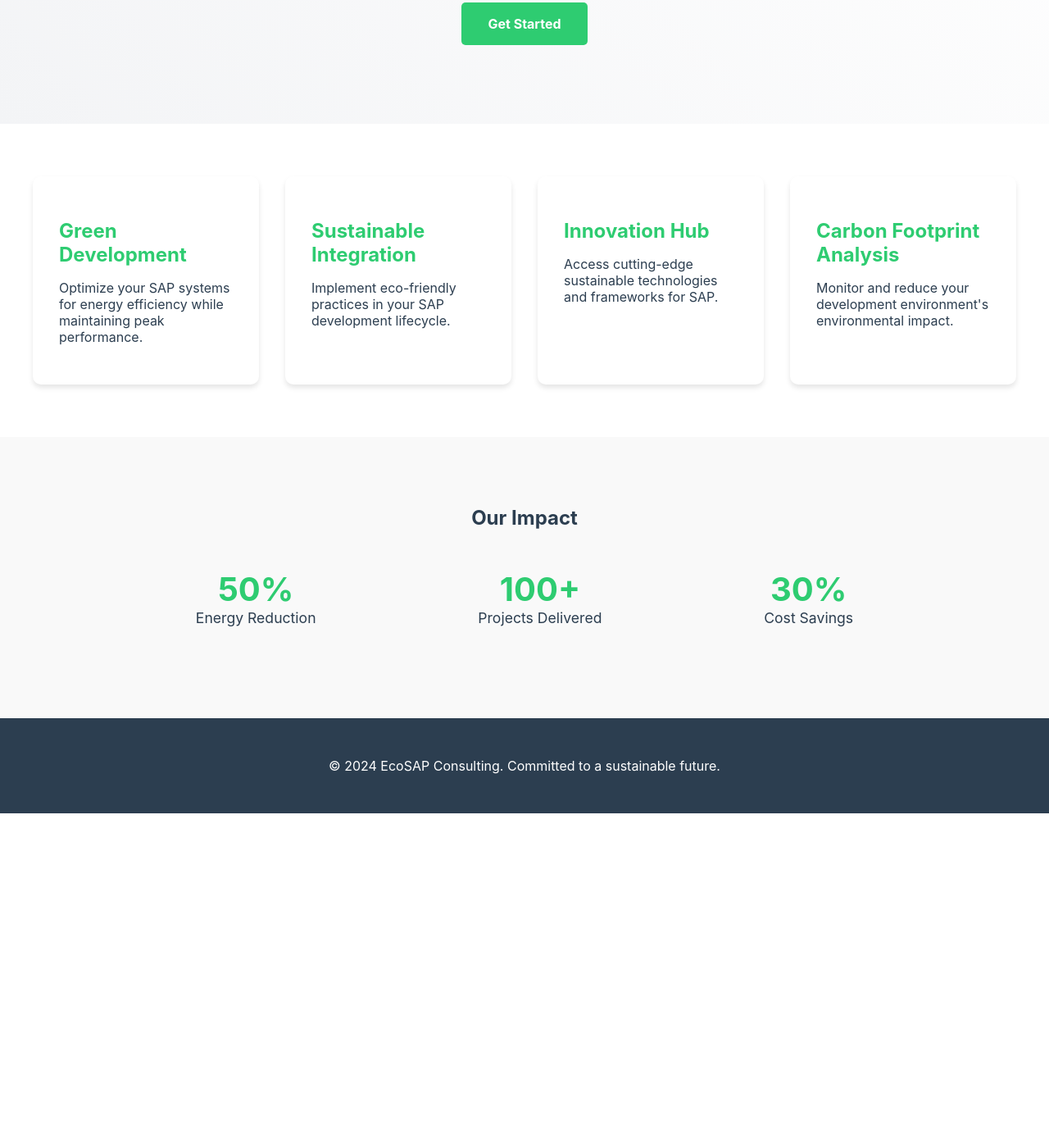
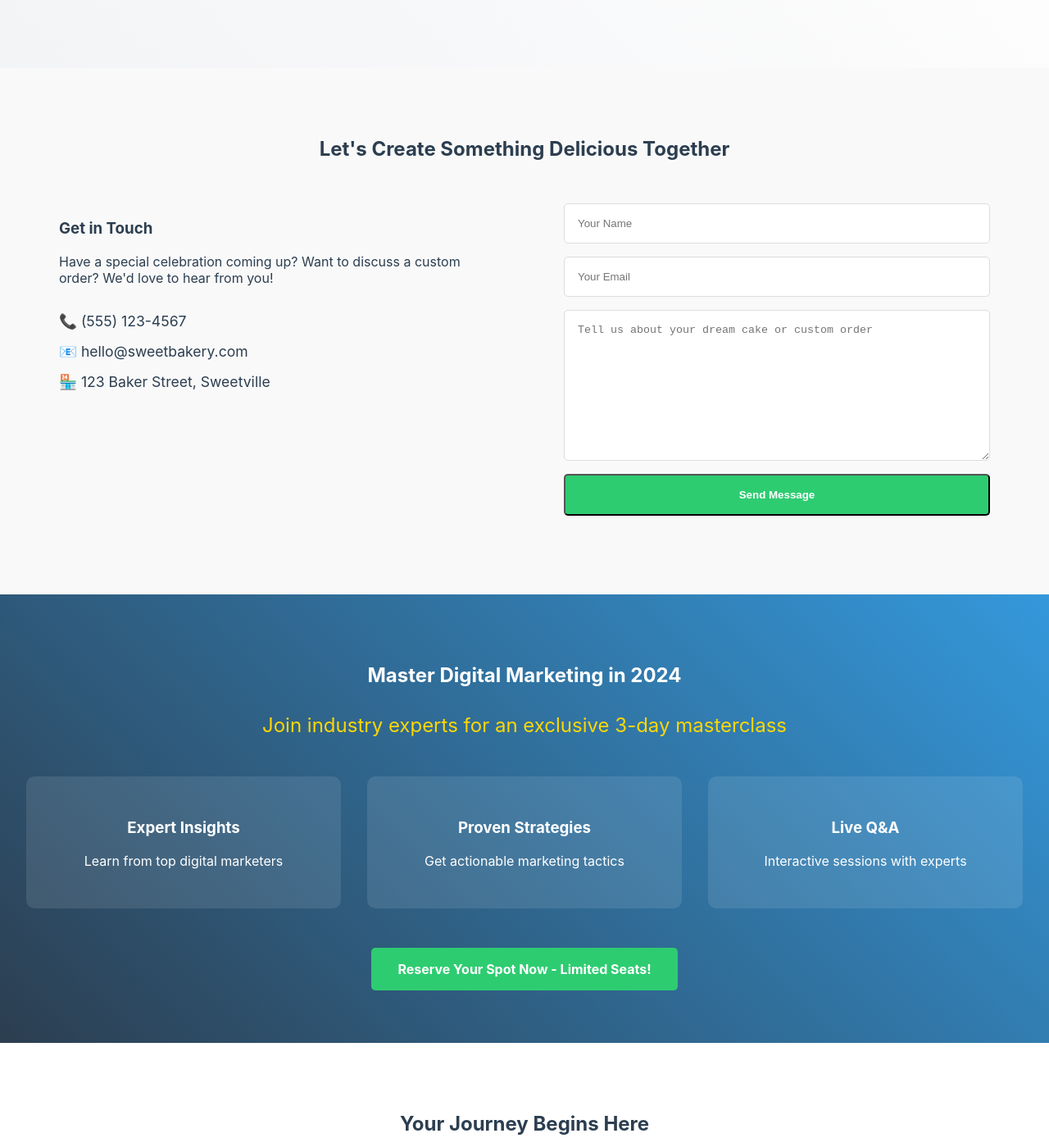
Before and after one commit to stkim-frog/homepage, a website built with Vite: page index.html in a window 1280 px wide. Shown: the part 437-1825 px from the top of the page at 82% size. Before the commit the page ends 1429 px from the top, so only its background shows below. Built offline with nearby package versions, Linux system fonts and the light colour scheme.

Commit message:
Assistant checkpoint: Update landing page with multiple business sections
Assistant generated file changes:
- index.html: Update landing page with multiple business sections
- style.css: Add styles for new sections

---

User prompt:

"Develop an inspiring landing page copy for a renewable energy company, focusing on their commitment to sustainability and innovation."
"Generate friendly and inviting 'Contact Us' page content for a local bakery, motivating customers to get in touch for custom orders."
"Create an enticing CTA for a digital marketing webinar, encouraging sign-ups with a promise of expert insights and strategies."
"Compose captivating landing page copy for a travel agency, highlighting exotic destinations and personalized travel planning services."
"Write a persuasive CTA for an online course platform, offering a free trial to showcase the range of educational resources available."
Pro tip: Add all the necessary details about your business or product, such as pricing, features, or value propositions, to your prompt to get the most accurate results.

```diff
--- a/index.html
+++ b/index.html
@@ -20,49 +20,90 @@
   </header>
 
   <main>
-    <section class="hero">
-      <h1>Sustainable SAP Solutions for a Greener Tomorrow</h1>
-      <p class="subtitle">Transform your SAP development with eco-conscious consulting services</p>
-      <a href="#contact" class="cta-button">Get Started</a>
+    <!-- Renewable Energy Section -->
+    <section class="hero renewable">
+      <h1>Powering Tomorrow's World, Today</h1>
+      <p class="subtitle">Join us in creating a sustainable future through innovative renewable energy solutions</p>
+      <a href="#contact" class="cta-button">Discover Clean Energy</a>
     </section>
 
-    <section id="services" class="grid">
-      <div class="card">
-        <h2>Green Development</h2>
-        <p>Optimize your SAP systems for energy efficiency while maintaining peak performance.</p>
-      </div>
-
-      <div class="card">
-        <h2>Sustainable Integration</h2>
-        <p>Implement eco-friendly practices in your SAP development lifecycle.</p>
-      </div>
-
-      <div class="card">
-        <h2>Innovation Hub</h2>
-        <p>Access cutting-edge sustainable technologies and frameworks for SAP.</p>
-      </div>
-
-      <div class="card">
-        <h2>Carbon Footprint Analysis</h2>
-        <p>Monitor and reduce your development environment's environmental impact.</p>
+    <!-- Bakery Contact Section -->
+    <section id="contact" class="section contact-section">
+      <h2>Let's Create Something Delicious Together</h2>
+      <div class="contact-content">
+        <div class="contact-info">
+          <h3>Get in Touch</h3>
+          <p>Have a special celebration coming up? Want to discuss a custom order? We'd love to hear from you!</p>
+          <ul class="contact-details">
+            <li>📞 (555) 123-4567</li>
+            <li>📧 hello@sweetbakery.com</li>
+            <li>🏪 123 Baker Street, Sweetville</li>
+          </ul>
+        </div>
+        <form class="contact-form">
+          <input type="text" placeholder="Your Name" required>
+          <input type="email" placeholder="Your Email" required>
+          <textarea placeholder="Tell us about your dream cake or custom order" required></textarea>
+          <button type="submit" class="cta-button">Send Message</button>
+        </form>
       </div>
     </section>
 
-    <section class="impact-section">
-      <h2>Our Impact</h2>
-      <div class="stats">
-        <div class="stat-item">
-          <span class="stat-number">50%</span>
-          <span class="stat-label">Energy Reduction</span>
+    <!-- Digital Marketing Webinar Section -->
+    <section class="section webinar-section">
+      <h2>Master Digital Marketing in 2024</h2>
+      <p class="highlight-text">Join industry experts for an exclusive 3-day masterclass</p>
+      <div class="webinar-features">
+        <div class="feature">
+          <h3>Expert Insights</h3>
+          <p>Learn from top digital marketers</p>
         </div>
-        <div class="stat-item">
-          <span class="stat-number">100+</span>
-          <span class="stat-label">Projects Delivered</span>
+        <div class="feature">
+          <h3>Proven Strategies</h3>
+          <p>Get actionable marketing tactics</p>
         </div>
-        <div class="stat-item">
-          <span class="stat-number">30%</span>
-          <span class="stat-label">Cost Savings</span>
+        <div class="feature">
+          <h3>Live Q&A</h3>
+          <p>Interactive sessions with experts</p>
         </div>
+      </div>
+      <a href="#register" class="cta-button">Reserve Your Spot Now - Limited Seats!</a>
+    </section>
+
+    <!-- Travel Agency Section -->
+    <section class="section travel-section">
+      <h2>Your Journey Begins Here</h2>
+      <p class="subtitle">Discover extraordinary destinations with personalized travel experiences</p>
+      <div class="destination-grid">
+        <div class="destination-card">
+          <h3>Exotic Getaways</h3>
+          <p>Explore hidden paradises and untouched beaches</p>
+        </div>
+        <div class="destination-card">
+          <h3>Cultural Expeditions</h3>
+          <p>Immerse yourself in rich local traditions</p>
+        </div>
+        <div class="destination-card">
+          <h3>Adventure Tours</h3>
+          <p>Challenge yourself with thrilling experiences</p>
+        </div>
+      </div>
+      <a href="#plan" class="cta-button">Start Planning Your Adventure</a>
+    </section>
+
+    <!-- Online Course Platform Section -->
+    <section class="section course-section">
+      <h2>Unlock Your Learning Potential</h2>
+      <p class="subtitle">Access thousands of courses from industry experts</p>
+      <div class="trial-box">
+        <h3>Start Your Free Trial Today</h3>
+        <ul class="benefits-list">
+          <li>✓ Unlimited access to all courses</li>
+          <li>✓ Expert-led video tutorials</li>
+          <li>✓ Interactive learning materials</li>
+          <li>✓ Certificate of completion</li>
+        </ul>
+        <a href="#trial" class="cta-button">Start Free 7-Day Trial</a>
       </div>
     </section>
   </main>
--- a/style.css
+++ b/style.css
@@ -99,34 +99,133 @@ body {
   margin-bottom: 1rem;
 }
 
-.impact-section {
-  background: var(--light-bg);
+.section {
   padding: 4rem 2rem;
   text-align: center;
 }
 
-.stats {
-  display: flex;
-  justify-content: space-around;
-  flex-wrap: wrap;
-  max-width: 1000px;
-  margin: 2rem auto;
+/* Contact Section Styles */
+.contact-section {
+  background: #f9f9f9;
 }
 
-.stat-item {
-  padding: 1rem;
+.contact-content {
+  display: grid;
+  grid-template-columns: 1fr 1fr;
+  gap: 2rem;
+  max-width: 1200px;
+  margin: 0 auto;
+  text-align: left;
 }
 
-.stat-number {
-  display: block;
-  font-size: 2.5rem;
-  font-weight: bold;
-  color: var(--primary-color);
+.contact-info {
+  padding: 2rem;
 }
 
-.stat-label {
+.contact-details {
+  list-style: none;
+  padding: 0;
+  margin: 2rem 0;
+}
+
+.contact-details li {
+  margin: 1rem 0;
   font-size: 1.1rem;
-  color: var(--text-color);
+}
+
+.contact-form {
+  display: flex;
+  flex-direction: column;
+  gap: 1rem;
+  padding: 2rem;
+}
+
+.contact-form input,
+.contact-form textarea {
+  padding: 1rem;
+  border: 1px solid #ddd;
+  border-radius: 5px;
+}
+
+.contact-form textarea {
+  height: 150px;
+}
+
+/* Webinar Section Styles */
+.webinar-section {
+  background: linear-gradient(45deg, #2c3e50, #3498db);
+  color: white;
+}
+
+.webinar-features {
+  display: grid;
+  grid-template-columns: repeat(auto-fit, minmax(250px, 1fr));
+  gap: 2rem;
+  margin: 3rem 0;
+}
+
+.feature {
+  padding: 2rem;
+  background: rgba(255, 255, 255, 0.1);
+  border-radius: 10px;
+}
+
+/* Travel Section Styles */
+.destination-grid {
+  display: grid;
+  grid-template-columns: repeat(auto-fit, minmax(300px, 1fr));
+  gap: 2rem;
+  margin: 3rem 0;
+}
+
+.destination-card {
+  padding: 2rem;
+  background: white;
+  border-radius: 10px;
+  box-shadow: 0 4px 6px rgba(0,0,0,0.1);
+}
+
+/* Course Platform Section Styles */
+.course-section {
+  background: linear-gradient(45deg, #27ae60, #2ecc71);
+  color: white;
+}
+
+.trial-box {
+  max-width: 600px;
+  margin: 3rem auto;
+  padding: 2rem;
+  background: rgba(255, 255, 255, 0.1);
+  border-radius: 10px;
+}
+
+.benefits-list {
+  list-style: none;
+  padding: 0;
+  margin: 2rem 0;
+  text-align: left;
+}
+
+.benefits-list li {
+  margin: 1rem 0;
+  font-size: 1.1rem;
+}
+
+.highlight-text {
+  font-size: 1.5rem;
+  margin: 2rem 0;
+  color: #ffd700;
+}
+
+@media (max-width: 768px) {
+  .contact-content {
+    grid-template-columns: 1fr;
+  }
+
+  .webinar-features,
+  .destination-grid {
+    grid-template-columns: 1fr;
+  }
 }
 
 footer {
```
